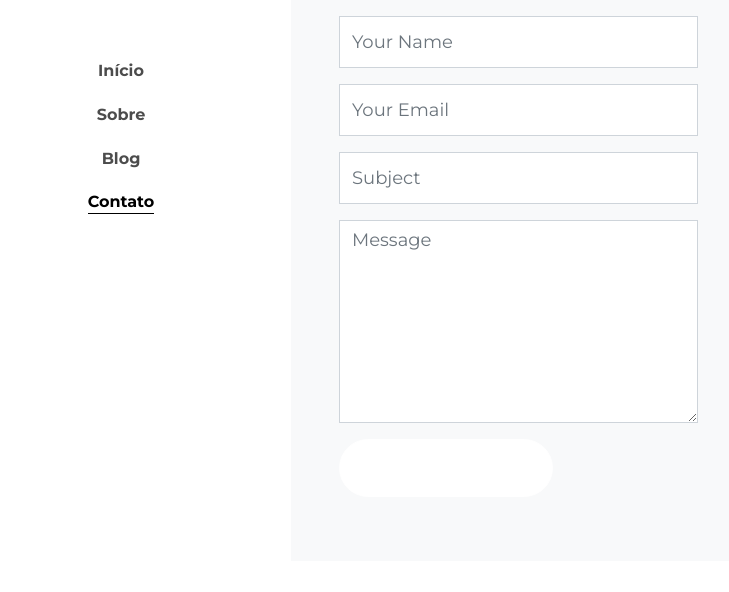
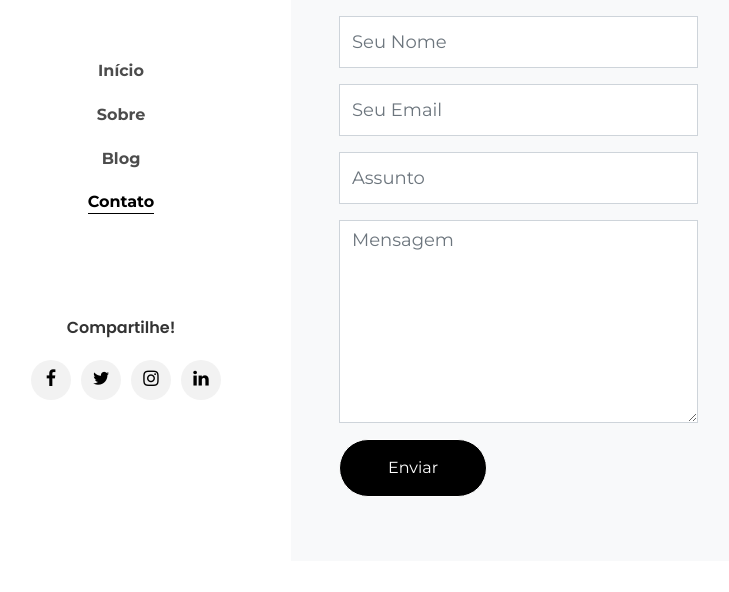
Before and after one commit to nathangngencissk/nathangngencissk.github.io, a plain HTML site: page contact.html in a window 1280 px wide. Shown: the part 360-952 px from the top of the page, without its empty margins (7-736 px from the left). Drawn offline with Linux system fonts and the light colour scheme; some packages are replaced by stand-ins of ours; no server answers; files whose address does not match are found by name.

Commit message:
Add share buttons

```diff
--- a/contact.html
+++ b/contact.html
@@ -52,7 +52,21 @@
                     <li class="colorlib-active"><a href="contact.html">Contato</a></li>
                 </ul>
             </nav>
-
+            <div class="colorlib-footer">
+                <h3>Compartilhe!</h3>
+                <div class="d-flex justify-content-center">
+                    <ul class="d-flex align-items-center">
+                        <li class="d-flex align-items-center jusitfy-content-center"><a href="#"><i
+                                    class="icon-facebook"></i></a></li>
+                        <li class="d-flex align-items-center jusitfy-content-center"><a href="#"><i
+                                    class="icon-twitter"></i></a></li>
+                        <li class="d-flex align-items-center jusitfy-content-center"><a href="#"><i
+                                    class="icon-instagram"></i></a></li>
+                        <li class="d-flex align-items-center jusitfy-content-center"><a href="#"><i
+                                    class="icon-linkedin"></i></a></li>
+                    </ul>
+                </div>
+            </div>
         </aside> <!-- END COLORLIB-ASIDE -->
         <div id="colorlib-main">
             <section class="ftco-section bg-light ftco-bread">
@@ -76,20 +90,21 @@
                         <div class="col-md-6 order-md-last d-flex">
                             <form action="#" class="bg-light p-5 contact-form">
                                 <div class="form-group">
-                                    <input type="text" class="form-control" placeholder="Your Name">
+                                    <input type="text" class="form-control" placeholder="Seu Nome">
                                 </div>
                                 <div class="form-group">
-                                    <input type="text" class="form-control" placeholder="Your Email">
+                                    <input type="text" class="form-control" placeholder="Seu Email">
                                 </div>
                                 <div class="form-group">
-                                    <input type="text" class="form-control" placeholder="Subject">
+                                    <input type="text" class="form-control" placeholder="Assunto">
                                 </div>
                                 <div class="form-group">
                                     <textarea name="" id="" cols="30" rows="7" class="form-control"
-                                        placeholder="Message"></textarea>
+                                        placeholder="Mensagem"></textarea>
                                 </div>
                                 <div class="form-group">
-                                    <input type="submit" value="Send Message" class="btn btn-primary py-3 px-5">
+                                    <input type="submit" value="Enviar" class="btn btn-primary py-3 px-5"
+                                        style="background-color: black;">
                                 </div>
                             </form>
 
@@ -122,7 +137,8 @@
                                 Copyright &copy;
                                 <script>document.write(new Date().getFullYear());</script> All rights reserved | This
                                 template is made with <i class="icon-heart" aria-hidden="true"></i> by <a
-                                    href="https://colorlib.com" target="_blank">Colorlib</a>
+                                    href="https://colorlib.com" target="_blank">Colorlib</a>, Icon made by Freepik from
+                                www.flaticon.com
                                 <!-- Link back to Colorlib can't be removed. Template is licensed under CC BY 3.0. -->
                             </p>
                         </div>
```
Also changed, not shown: about.html (+20 -10 lines), index.html (+15 -1 lines).
